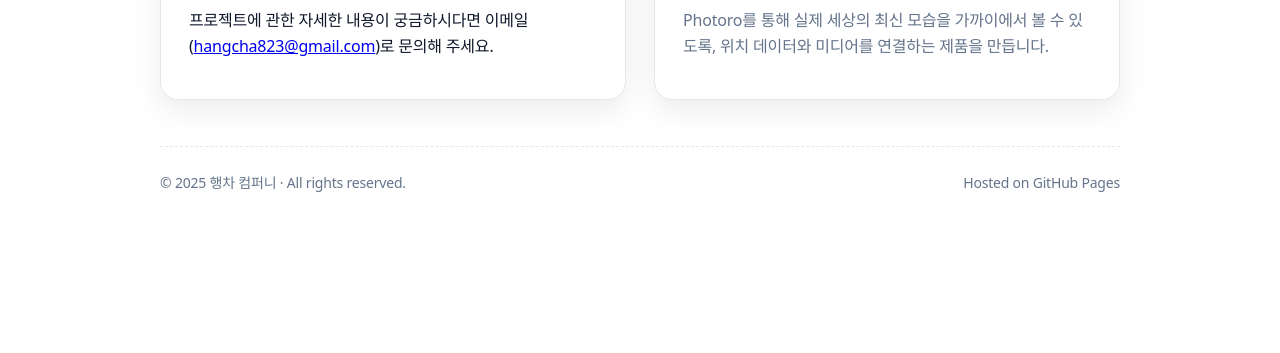
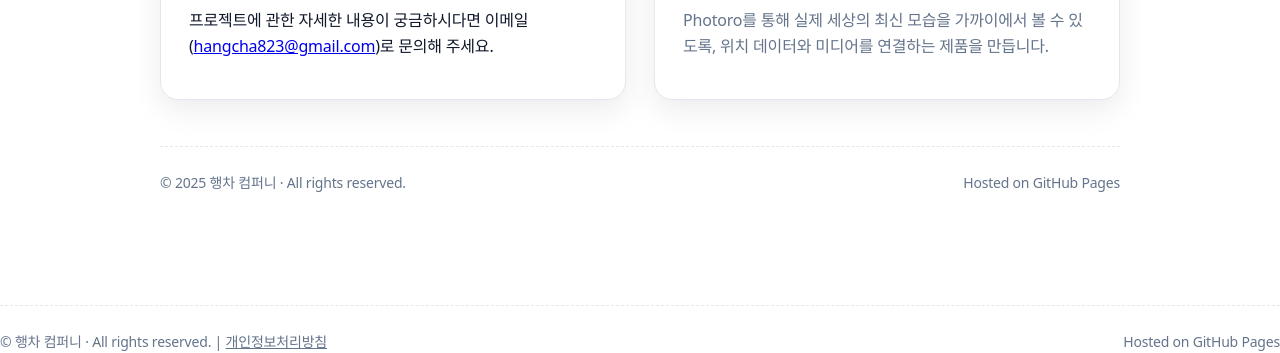
Before and after one commit to CJ0823/photoro-websites, a plain HTML site: page index.html in a window 1280 px wide. Shown: the part 516-869 px from the top of the page. Before the commit the page ends 800 px from the top, so only its background shows below. Drawn offline with Linux system fonts and the light colour scheme.

Commit message:
Update index.html

```diff
--- a/index.html
+++ b/index.html
@@ -110,4 +110,11 @@
 
   <script>document.getElementById('y').textContent=new Date().getFullYear();</script>
 </body>
+<footer>
+  <div>
+    © <span id="y"></span> 행차 컴퍼니 · All rights reserved. |
+    <a href="privacy.html" style="color:inherit;text-decoration:underline;">개인정보처리방침</a>
+  </div>
+<div class="muted">Hosted on GitHub Pages</div>
+</footer>
 </html>
```
